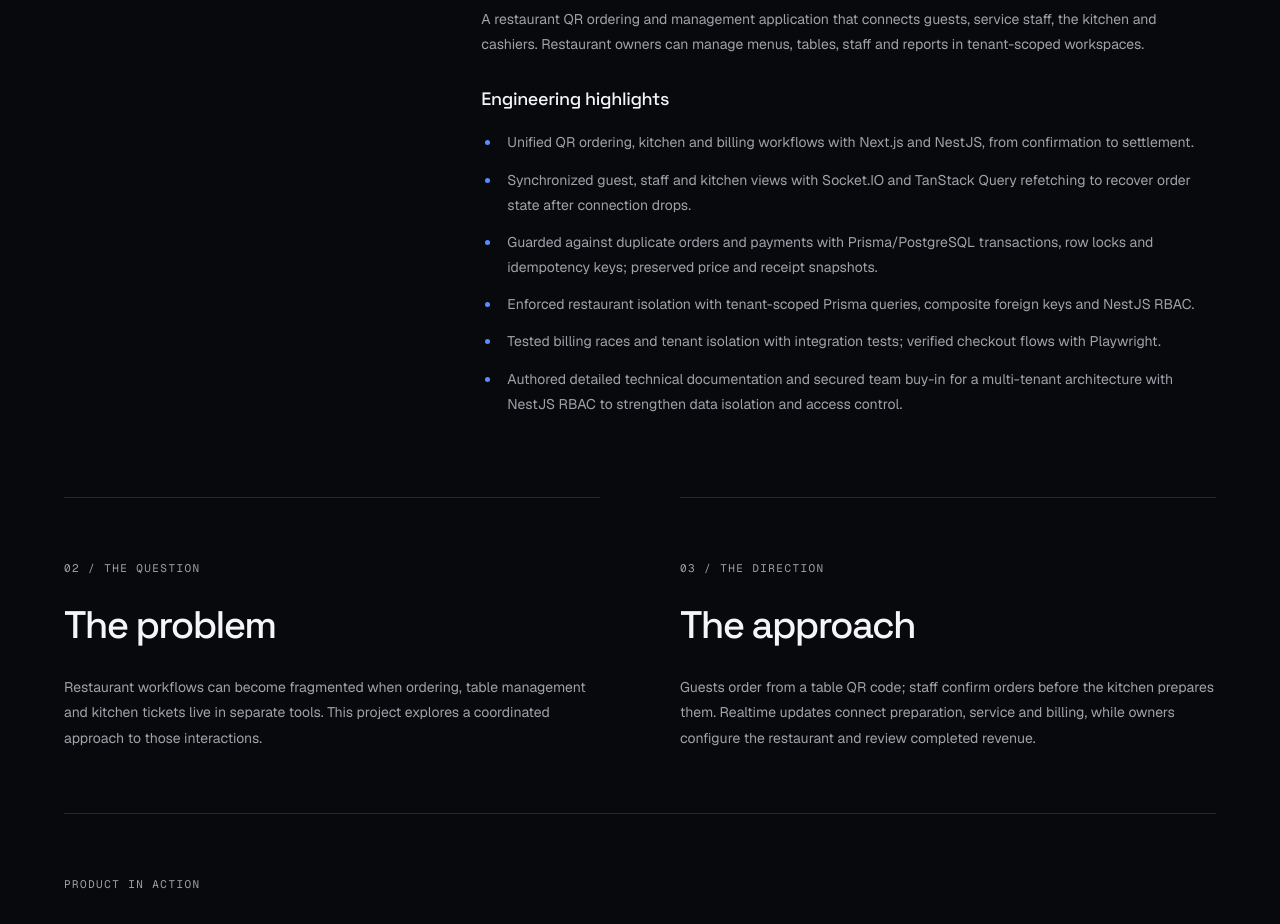
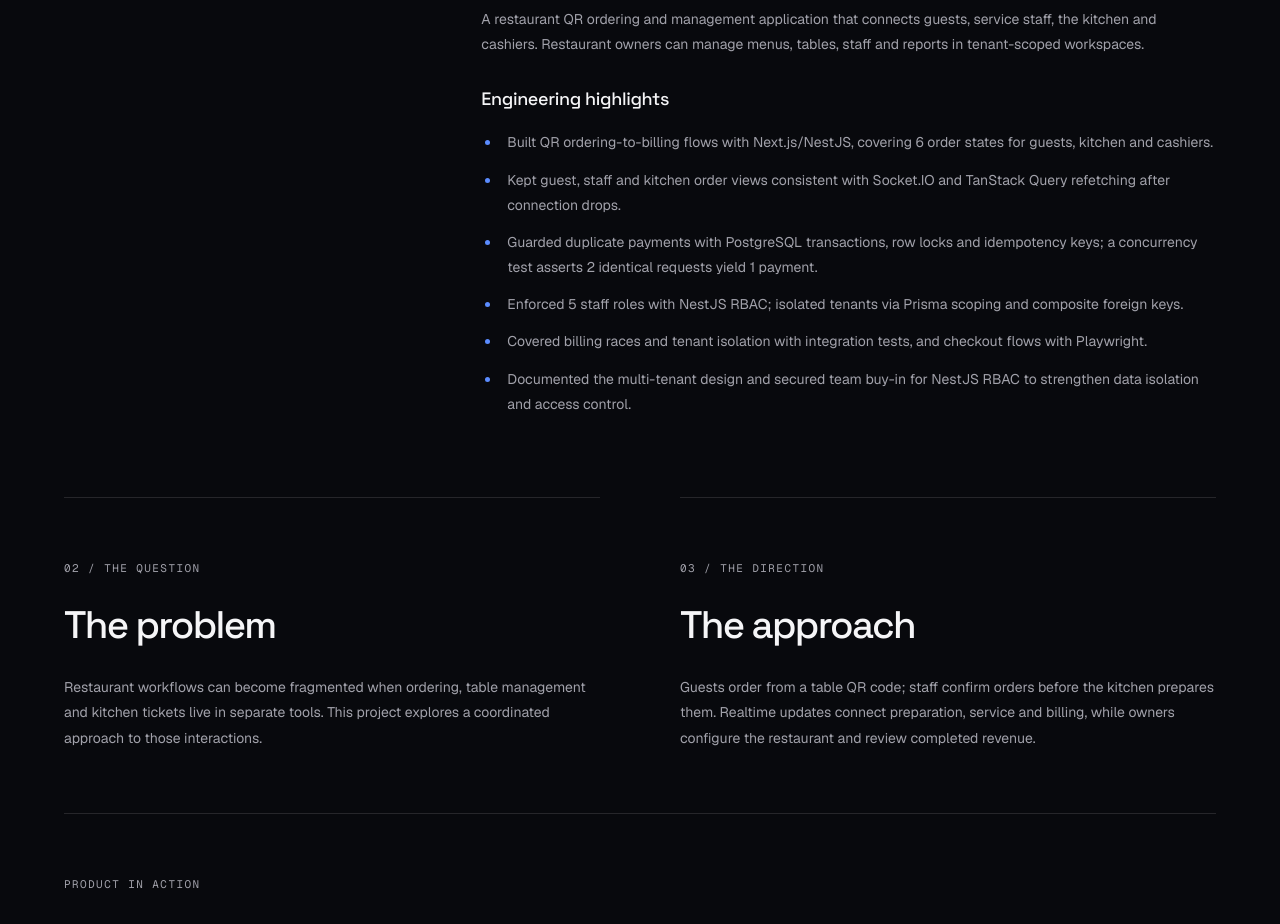
Before and after one commit to itzBaowy/Portfolio, a Next.js app: page /work/dineflow/ in a window 1280 px wide. Shown: the part 1640-2564 px from the top of the page. Built offline with nearby package versions, Linux system fonts and the light colour scheme.

Commit message:
content: quantify CV scope using project evidence

```diff
--- a/public/cv/Khuu_Gia_Bao_CV.html
+++ b/public/cv/Khuu_Gia_Bao_CV.html
@@ -506,16 +506,22 @@
           </div>
           <p class="product">Oil Gas Management System</p>
           <p>
-            An internal enterprise system for managing drilling rigs, tracking equipment faults and
-            monitoring oil production.
+            Internal enterprise platform for drilling-rig oversight, equipment fault tracking and
+            oil-production monitoring.
           </p>
           <ul>
             <li>
-              Proactively designed and developed equipment fault monitoring APIs, optimizing data
-              handling to support stable operation under high data volumes.
+              Contributed to Express/Prisma incident APIs covering 5 fault categories and 3 severity
+              levels, with MongoDB filtering and pagination for fault monitoring.
             </li>
-            <li>Connected the user interface to backend APIs.</li>
-            <li>Integrated an AI chatbot into the application.</li>
+            <li>
+              Integrated React monitoring screens with rig, equipment and production APIs using
+              Axios/TanStack Query.
+            </li>
+            <li>
+              Integrated a Gemini/LangChain chatbot with 12 tools for operational data queries and
+              management actions.
+            </li>
           </ul>
         </article>
       </section>
@@ -530,28 +536,28 @@
             <p>Full-stack restaurant platform for QR ordering, kitchen operations and billing.</p>
             <ul class="project-highlights">
               <li>
-                Unified QR ordering, kitchen and billing workflows with Next.js and NestJS, from
-                confirmation to settlement.
+                Built QR ordering-to-billing flows with Next.js/NestJS, covering 6 order states for
+                guests, kitchen and cashiers.
               </li>
               <li>
-                Synchronized guest, staff and kitchen views with Socket.IO and TanStack Query
-                refetching to recover order state after connection drops.
+                Kept guest, staff and kitchen order views consistent with Socket.IO and TanStack
+                Query refetching after connection drops.
               </li>
               <li>
-                Guarded against duplicate orders and payments with Prisma/PostgreSQL transactions,
-                row locks and idempotency keys; preserved price and receipt snapshots.
+                Guarded duplicate payments with PostgreSQL transactions, row locks and idempotency
+                keys; a concurrency test asserts 2 identical requests yield 1 payment.
               </li>
               <li>
-                Enforced restaurant isolation with tenant-scoped Prisma queries, composite foreign
-                keys and NestJS RBAC.
+                Enforced 5 staff roles with NestJS RBAC; isolated tenants via Prisma scoping and
+                composite foreign keys.
               </li>
               <li>
-                Tested billing races and tenant isolation with integration tests; verified checkout
+                Covered billing races and tenant isolation with integration tests, and checkout
                 flows with Playwright.
               </li>
               <li>
-                Authored detailed technical documentation and secured team buy-in for a multi-tenant
-                architecture with NestJS RBAC to strengthen data isolation and access control.
+                Documented the multi-tenant design and secured team buy-in for NestJS RBAC to
+                strengthen data isolation and access control.
               </li>
             </ul>
             <p class="project-stack">
--- a/src/data/experience.ts
+++ b/src/data/experience.ts
@@ -9,12 +9,21 @@ export const experience: Experience[] = [
     endDate: "May 2026",
     location: null,
     description:
-      "An internal enterprise system for managing drilling rigs, tracking equipment faults and monitoring oil production.",
+      "Internal enterprise platform for drilling-rig oversight, equipment fault tracking and oil-production monitoring.",
     responsibilities: [
-      "Proactively designed and developed equipment fault monitoring APIs, optimizing data handling to support stable operation under high data volumes.",
-      "Connected the user interface to backend APIs.",
-      "Integrated an AI chatbot into the application.",
+      "Contributed to Express/Prisma incident APIs covering 5 fault categories and 3 severity levels, with MongoDB filtering and pagination for fault monitoring.",
+      "Integrated React monitoring screens with rig, equipment and production APIs using Axios/TanStack Query.",
+      "Integrated a Gemini/LangChain chatbot with 12 tools for operational data queries and management actions.",
     ],
-    technologies: [],
+    technologies: [
+      "React",
+      "Node.js",
+      "Express",
+      "Prisma",
+      "MongoDB",
+      "TanStack Query",
+      "LangChain",
+      "Gemini",
+    ],
   },
 ];
--- a/src/data/projects.ts
+++ b/src/data/projects.ts
@@ -33,12 +33,12 @@ const projectCatalog: Project[] = [
       "Revenue reports & staff roles",
     ],
     highlights: [
-      "Unified QR ordering, kitchen and billing workflows with Next.js and NestJS, from confirmation to settlement.",
-      "Synchronized guest, staff and kitchen views with Socket.IO and TanStack Query refetching to recover order state after connection drops.",
-      "Guarded against duplicate orders and payments with Prisma/PostgreSQL transactions, row locks and idempotency keys; preserved price and receipt snapshots.",
-      "Enforced restaurant isolation with tenant-scoped Prisma queries, composite foreign keys and NestJS RBAC.",
-      "Tested billing races and tenant isolation with integration tests; verified checkout flows with Playwright.",
-      "Authored detailed technical documentation and secured team buy-in for a multi-tenant architecture with NestJS RBAC to strengthen data isolation and access control.",
+      "Built QR ordering-to-billing flows with Next.js/NestJS, covering 6 order states for guests, kitchen and cashiers.",
+      "Kept guest, staff and kitchen order views consistent with Socket.IO and TanStack Query refetching after connection drops.",
+      "Guarded duplicate payments with PostgreSQL transactions, row locks and idempotency keys; a concurrency test asserts 2 identical requests yield 1 payment.",
+      "Enforced 5 staff roles with NestJS RBAC; isolated tenants via Prisma scoping and composite foreign keys.",
+      "Covered billing races and tenant isolation with integration tests, and checkout flows with Playwright.",
+      "Documented the multi-tenant design and secured team buy-in for NestJS RBAC to strengthen data isolation and access control.",
     ],
     cover: "/images/projects/dineflow/dashboard.webp",
     coverAlt: "DineFlow restaurant dashboard with service overview and restaurant configuration",
```
Also changed, not shown: 5 other files (tests, documents, lock files or other folders).
